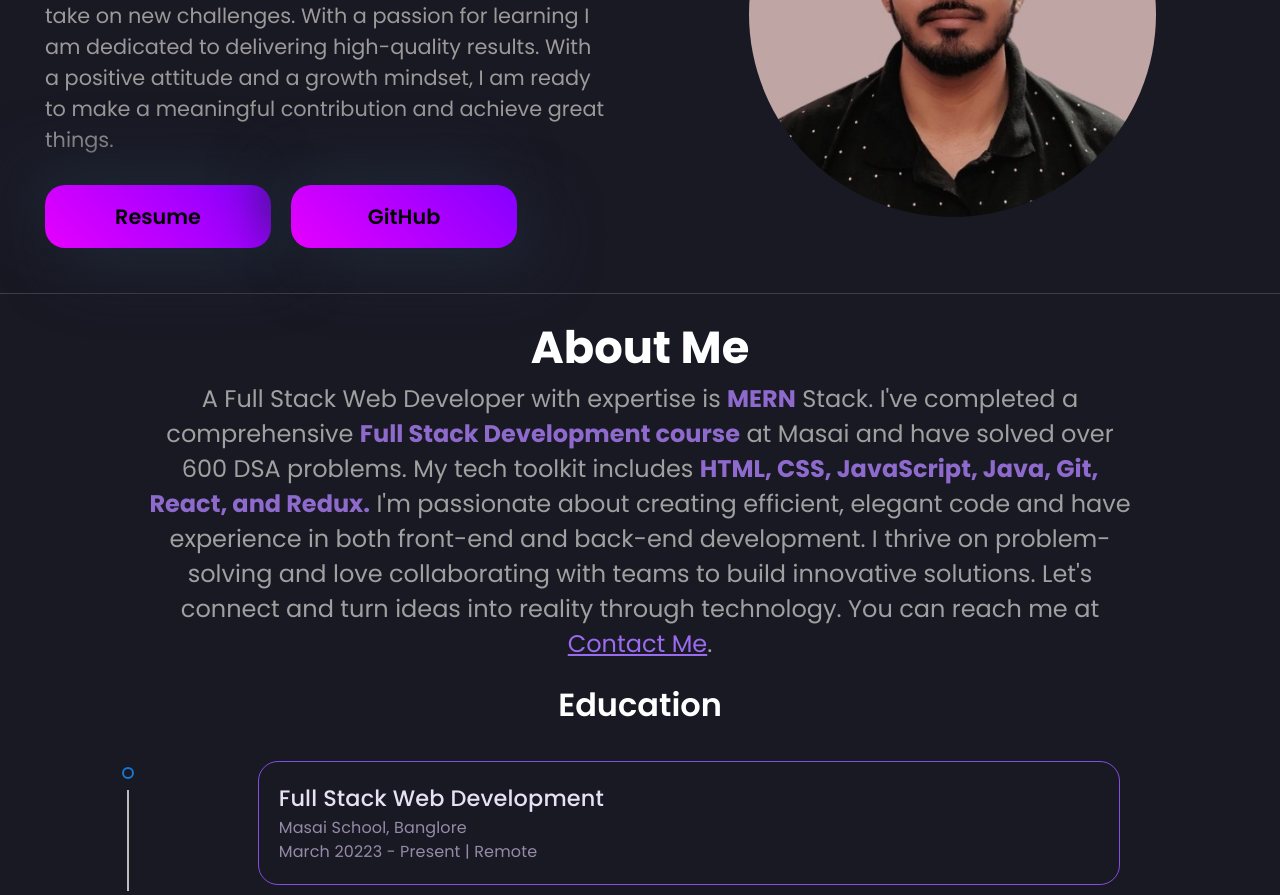
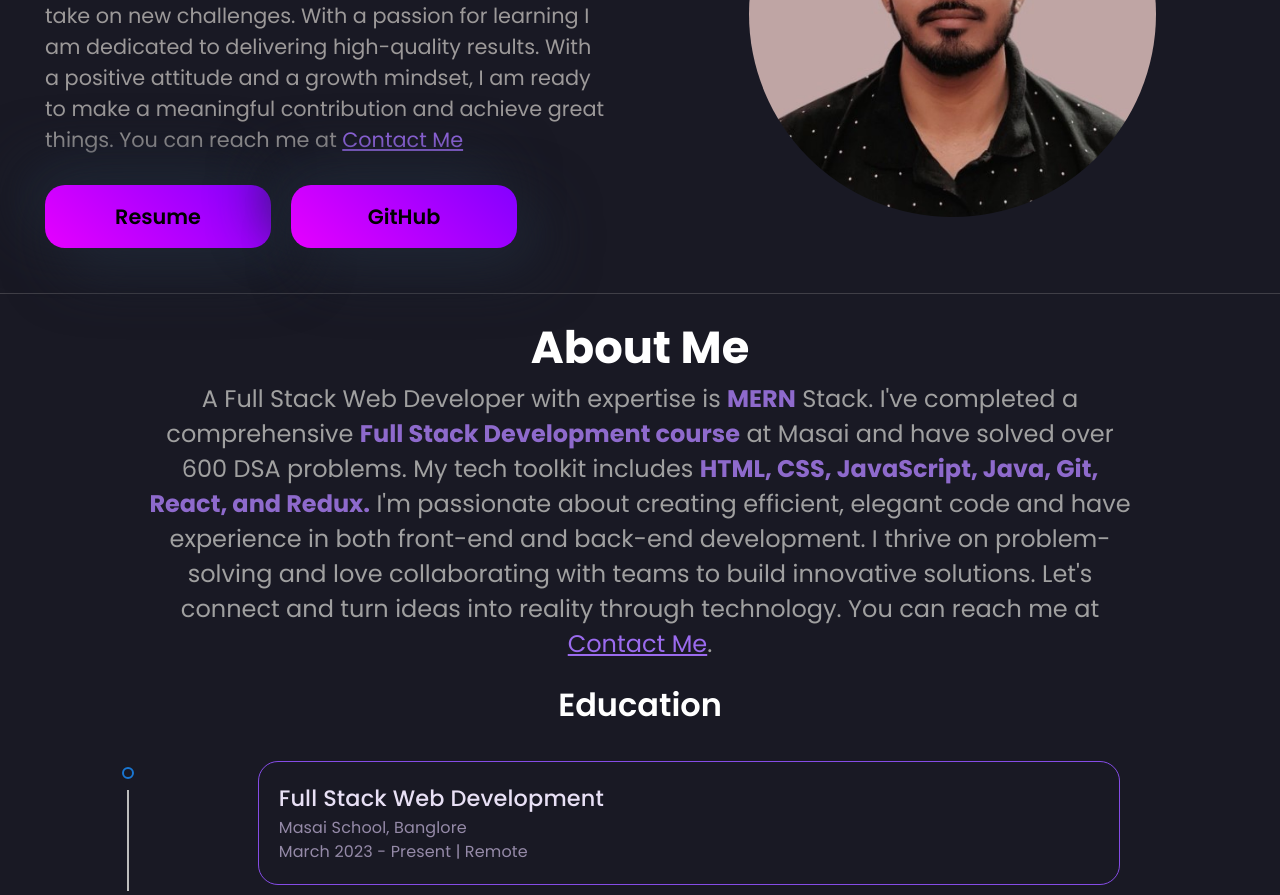
Before and after one commit to 1ashutoshverma/1ashutoshverma.github.io, a React (Vite) app: page / in a window 1280 px wide. Shown: the part 340-1235 px from the top of the page. Built offline with nearby package versions, Linux system fonts and the light colour scheme.

Commit message:
fixed links

```diff
--- a/src/components/AboutSection/AboutSection.jsx
+++ b/src/components/AboutSection/AboutSection.jsx
@@ -19,10 +19,8 @@ function AboutSection() {
                 A Full Stack Web Developer with expertise is <b>MERN</b> Stack. I've completed a comprehensive <b>Full Stack Development course</b> at Masai and have solved over 600 DSA problems. My tech toolkit includes <b>HTML, CSS, JavaScript, Java, Git, React, and Redux.</b> I'm passionate about creating efficient, elegant code and have experience in both front-end and back-end development. I thrive on problem-solving and love collaborating with teams to build innovative solutions. Let's connect and turn ideas into reality through technology. You can reach me at <a href="#contact" className='contactMe'>Contact Me</a>.
             </p>
             <div className='education_card'>
-
                 <h2>Education</h2>
                 <div>
-                    {/* timeline starts here */}
                     <Timeline
                         sx={{
                             [`& .${timelineOppositeContentClasses.root}`]: {
@@ -40,7 +38,7 @@ function AboutSection() {
                                 <div className='education_box'>
                                     <h2>Full Stack Web Development</h2>
                                     <p>Masai School, Banglore</p>
-                                    <p>March 20223 - Present | Remote</p>
+                                    <p>March 2023 - Present | Remote</p>
                                 </div>
                             </TimelineContent>
                         </TimelineItem>
@@ -72,7 +70,6 @@ function AboutSection() {
                             </TimelineContent>
                         </TimelineItem>
                     </Timeline>
-                    {/* timeline Ends here */}
                 </div>
             </div>
         </div>
--- a/src/components/HomeSection/HomeSection.jsx
+++ b/src/components/HomeSection/HomeSection.jsx
@@ -42,7 +42,7 @@ function HomeSection() {
                             />
                         </span>
                     </h3>
-                    <p> A motivated and versatile individual, always eager to take on new challenges. With a passion for learning I am dedicated to delivering high-quality results. With a positive attitude and a growth mindset, I am ready to make a meaningful contribution and achieve great things.</p>
+                    <p> A motivated and versatile individual, always eager to take on new challenges. With a passion for learning I am dedicated to delivering high-quality results. With a positive attitude and a growth mindset, I am ready to make a meaningful contribution and achieve great things. You can reach me at <a href="#contact" className='contactMe'>Contact Me</a></p>
                     <div className='home_button'>
                         <button id="resume-button-2"
                             onClick={downloadHandle}>
--- a/src/components/Skills/Github.jsx
+++ b/src/components/Skills/Github.jsx
@@ -23,12 +23,12 @@ function Github() {
             username="1ashutoshverma"
             transformData={selectLastHalfYear}
             labels={{
-                totalCount: '{{count}} contributions in the last half year',
+                totalCount: '{{count}} commits in last 6 months',
             }}
             blockSize={19}
             blockMargin={5}
             fontSize={20}
-            hideTotalCount={true}
+            // hideTotalCount={true}
             theme={{
                 "light": [
                     "hsl(0, 0%, 92%)",
--- a/src/components/Skills/Skills.jsx
+++ b/src/components/Skills/Skills.jsx
@@ -127,7 +127,8 @@ export default function Skills() {
                 <div style={{ height: "0px" }} >
                     <img src="https://github-readme-stats.vercel.app/api/top-langs/?username=1ashutoshverma&layout=compact&theme=dark" alt="" id="github-top-langs" style={{ height: "0px" }} />
                 </div>
-                <div style={{ height: "0px" }} >
+                <div style={{ height: "0px" }}
+                >
                     <img src="https://github-readme-stats.vercel.app/api?username=1ashutoshverma&show_icons=true&theme=transparent" id="github-stats-card" alt="" style={{ height: "0px" }} />
                 </div>
             </div>
```
